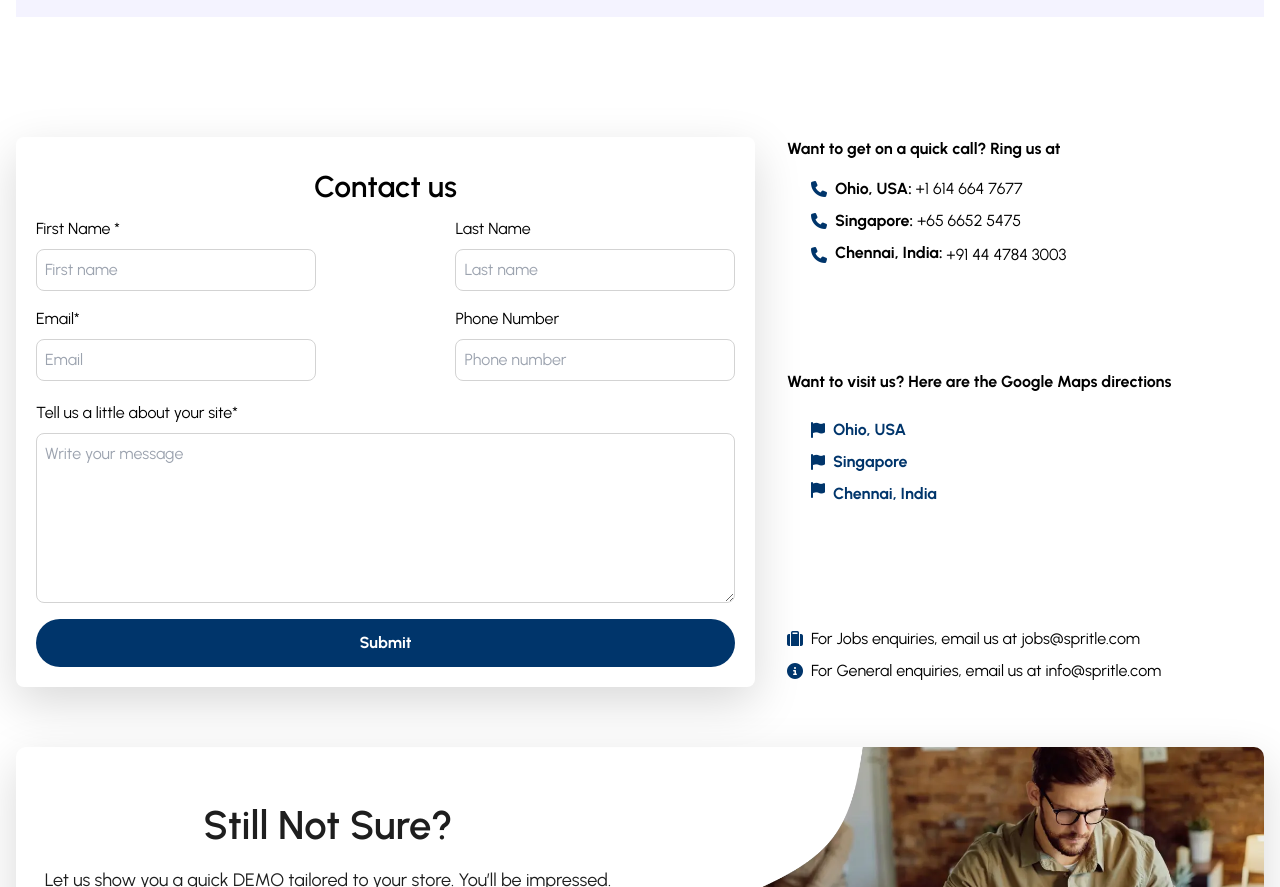
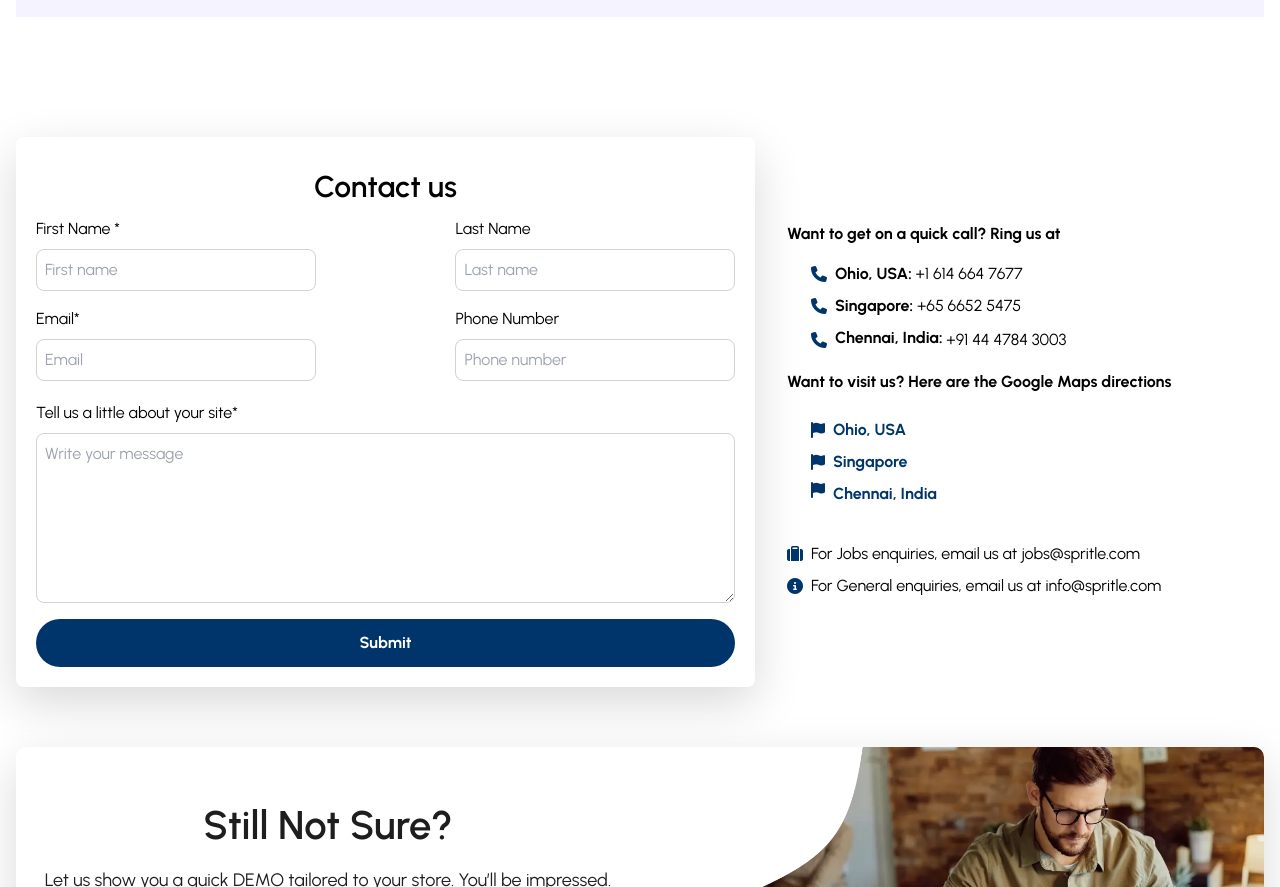
Before and after one commit to spritlesoftware/Smartle-website, a Next.js app: page /contactus in a window 1280 px wide. Shown: the part 660-1547 px from the top of the page. Built offline with nearby package versions, Linux system fonts and the light colour scheme.

Commit message:
updated the justify center bto nthe right side section of the contact us page

```diff
--- a/app/contactus/page.jsx
+++ b/app/contactus/page.jsx
@@ -152,7 +152,7 @@ const Contactus = () => {
     </div>
   </div>
 
-  <div className="lg:w-2/5 lg:pl-4 py-2 lg:py-0 flex flex-col justify-between">
+  <div className="lg:w-2/5 lg:pl-4 py-2 lg:py-0 flex flex-col justify-center">
     <div>
       <h6 className="font-bold">Want to get on a quick call? Ring us at</h6>
       <div className="py-1">
```
